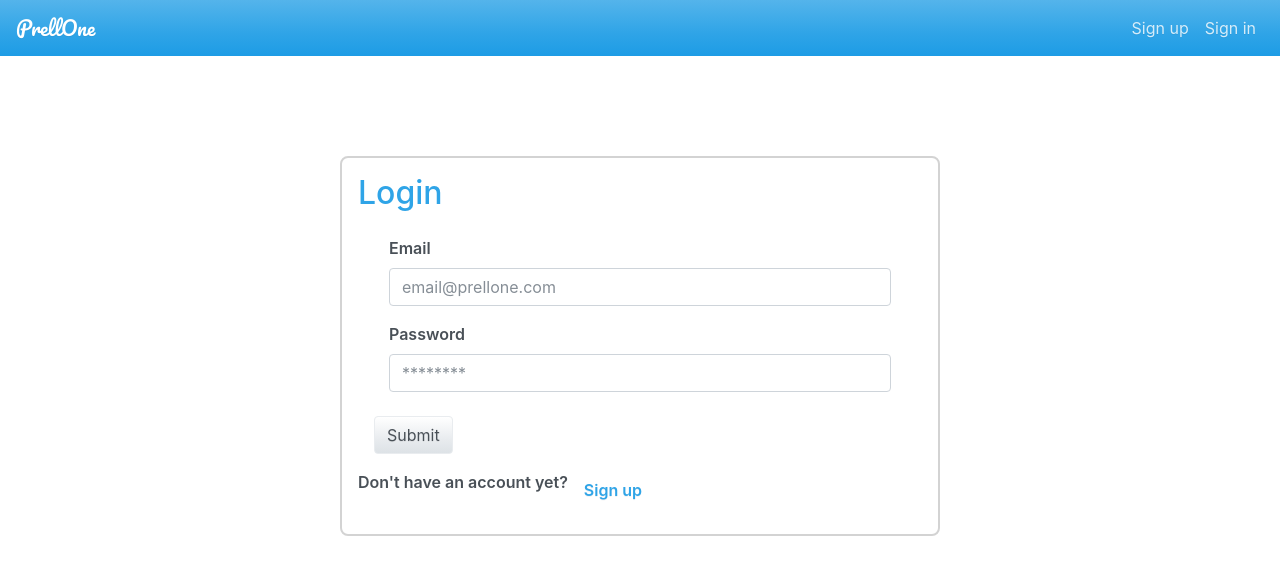
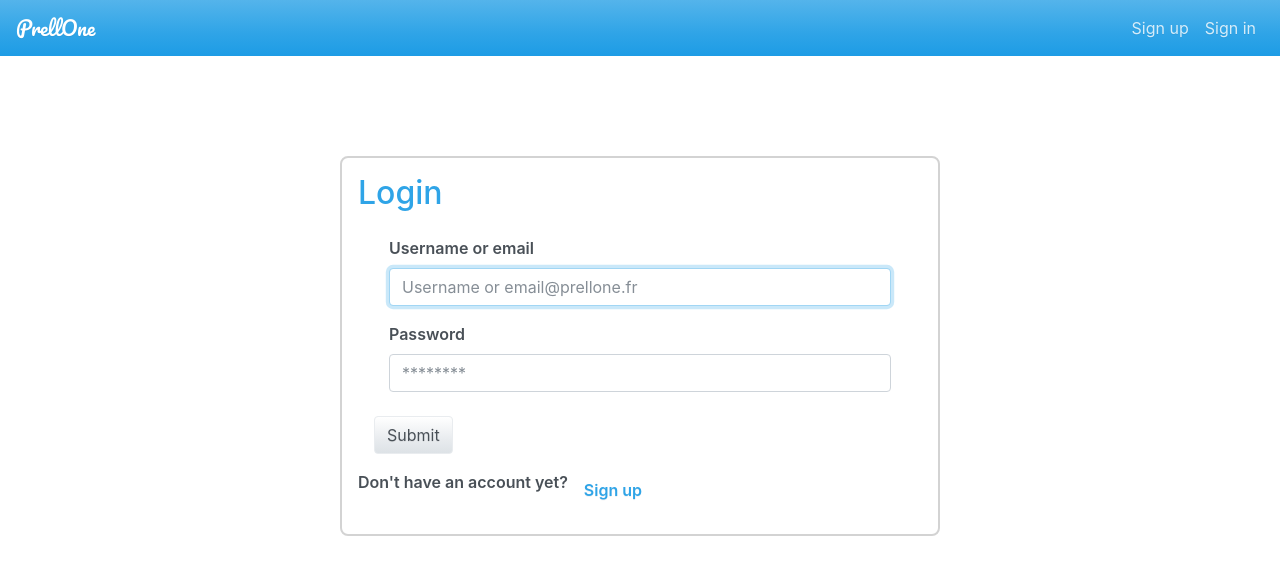
Before and after one commit to hardcoded/PrellOne-client, a React (Create React App) app: page /login in a window 1280 px wide. Shown: the top 574 px of the page. Built offline with nearby package versions, Linux system fonts and the light colour scheme; no server answers.

Commit message:
[update] Update Login email field name to use username too for ldap

```diff
--- a/src/components/Login.js
+++ b/src/components/Login.js
@@ -6,29 +6,16 @@ class Login extends React.Component {
     constructor(props) {
         super(props)
         this.state = {
-            email: '',
+            credential: '',
             password: '',
-            validate: {
-                emailState: '',
-            },
+            // validate: {
+            //     emailState: '',
+            // },
             focused: false
         }
         this.handleChange = this.handleChange.bind(this)
         this.submitForm = this.submitForm.bind(this)
-        this.validateEmail = this.validateEmail.bind(this)
         this.keyDown = this.keyDown.bind(this)
-        this.toggleFocus = this.toggleFocus.bind(this)
-    }
-
-    validateEmail(e) {
-        const emailRex = /^(([^<>()[\]\\.,;:\s@"]+(\.[^<>()[\]\\.,;:\s@"]+)*)|(".+"))@((\[[0-9]{1,3}\.[0-9]{1,3}\.[0-9]{1,3}\.[0-9]{1,3}\])|(([a-zA-Z\-0-9]+\.)+[a-zA-Z]{2,}))$/
-        const { validate } = this.state
-        if (emailRex.test(e.target.value)) {
-            validate.emailState = 'has-success'
-        } else {
-            validate.emailState = 'has-danger'
-        }
-        this.setState({ validate })
     }
 
     handleChange(event) {
@@ -42,21 +29,16 @@ class Login extends React.Component {
        if (event.key === "Enter" && event.keyCode === 13) this.submitForm()
     }
 
-    toggleFocus = () => {
-        const focus = !this.state.focused
-        this.setState({ focused: focus })
-    }
-
     async submitForm() {
         try {
-            const user = await this.props.login(this.state.email, this.state.password)
+            const user = await this.props.login(this.state.credential, this.state.password)
             this.props.history.push(`${user.username}/boards`)
         }
         catch (error) { }
     }
 
     render() {
-        const { email, password } = this.state
+        const { credential, password } = this.state
         return (
             <Container className="SignInUpForms">
                 <h2>Login</h2>
@@ -73,30 +55,17 @@ class Login extends React.Component {
                     }
                     <Col>
                         <FormGroup>
-                            <Label>Email</Label>
+                            <Label>Username or email</Label>
                             <Input
-                                type="email"
-                                name="email"
-                                id="exampleEmail"
-                                placeholder="email@prellone.com"
-                                value={email}
-                                valid={this.state.validate.emailState === 'has-success'}
-                                invalid={this.state.validate.emailState === 'has-danger'}
-                                focused={this.state.focused}
-                                onChange={(e) => {
-                                    this.validateEmail(e)
-                                    this.handleChange(e)
-                                }}
-                                onFocus={this.toggleFocus}
-                                onBlur={this.toggleFocus}
+                                type="text"
+                                name="credential"
+                                id="exampleCredential"
+                                placeholder="Username or email@prellone.fr"
+                                autoComplete="email"
+                                autoFocus={true}
+                                value={credential}
+                                onChange={(e) => this.handleChange(e)}
                             />
-                            {this.state.focused &&
-                            <FormFeedback valid>
-                                This email is looking good!
-                            </FormFeedback>}
-                            <FormFeedback invalid>
-                                Doesn't look like an email!
-                            </FormFeedback>
                         </FormGroup>
                     </Col>
                     <Col>
@@ -107,6 +76,7 @@ class Login extends React.Component {
                                 name="password"
                                 id="examplePassword"
                                 placeholder="********"
+                                autoComplete="password"
                                 value={password}
                                 onChange={(e) => this.handleChange(e)}
                                 onKeyDown={this.keyDown}
--- a/src/containers/Login.container.js
+++ b/src/containers/Login.container.js
@@ -9,10 +9,10 @@ const mapStateToProps = (state, ownProps) => ({
 })
 
 const mapDispatchToProps = (dispatch, ownProps) => ({
-    login: async(email, password) => {
+    login: async(credential, password) => {
         dispatch(login("Logging you in, please wait..."))
         try {
-            const data = await authLogin(email, password)
+            const data = await authLogin(credential, password)
             dispatch(loginSuccess(data.token))
             return data.user
         }
```
